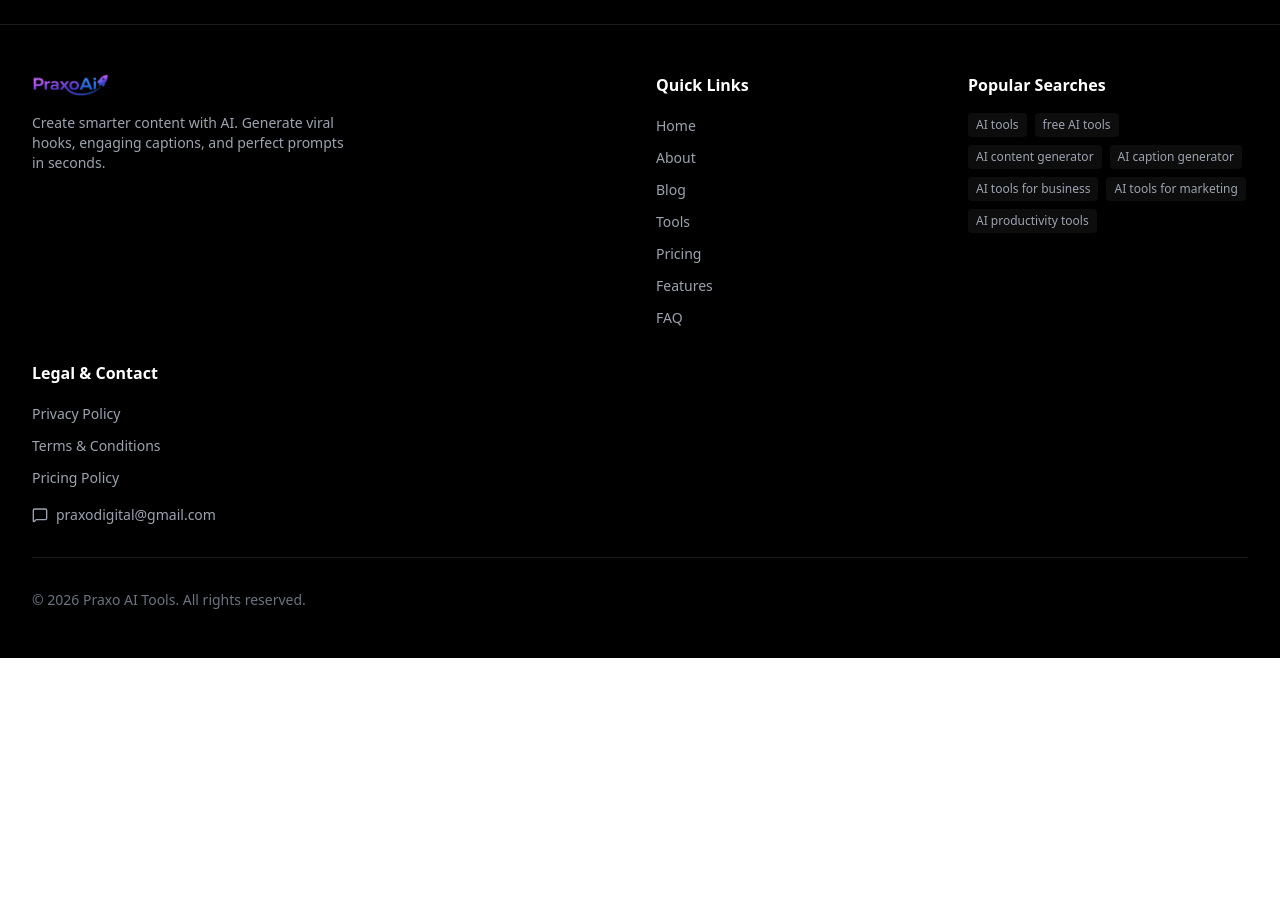
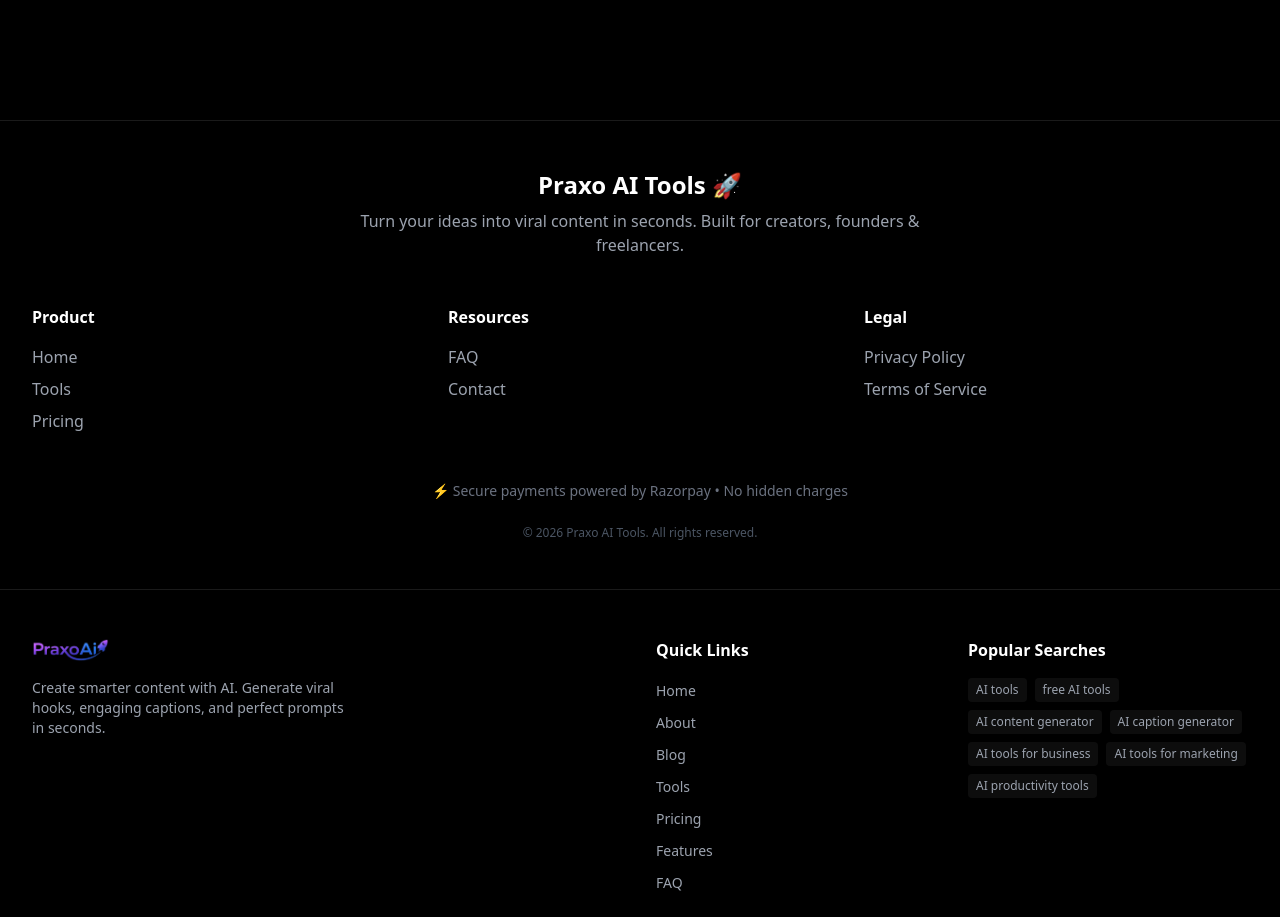
Before and after one commit to praxodigital-netizen/praxo-ai-tools, a React (Vite) app: page / in a window 1280 px wide. Shown: the part 5680-6597 px from the top of the page. Before the commit the page ends 6338 px from the top, so only its background shows below. Built offline with nearby package versions, Linux system fonts and the light colour scheme.

Commit message:
Update Home.tsx

```diff
--- a/src/pages/Home.tsx
+++ b/src/pages/Home.tsx
@@ -609,6 +609,67 @@ useEffect(() => {
   </div>
 
 </section>
+      {/* Footer */}
+<footer className="w-full border-t border-white/10 mt-24">
+
+  <div className="max-w-7xl mx-auto px-4 sm:px-6 lg:px-8 py-12">
+
+    {/* Top Brand Section */}
+    <div className="text-center mb-12">
+      <h3 className="text-2xl font-bold mb-2">
+        Praxo AI Tools 🚀
+      </h3>
+      <p className="text-gray-400 max-w-xl mx-auto">
+        Turn your ideas into viral content in seconds. Built for creators, founders & freelancers.
+      </p>
+    </div>
+
+    {/* Links Section */}
+    <div className="grid grid-cols-1 sm:grid-cols-2 md:grid-cols-3 gap-8 text-center md:text-left">
+
+      {/* Product */}
+      <div>
+        <h4 className="font-semibold mb-4 text-white">Product</h4>
+        <ul className="space-y-2 text-gray-400">
+          <li><a href="/" className="hover:text-purple-400 transition">Home</a></li>
+          <li><a href="/tools" className="hover:text-purple-400 transition">Tools</a></li>
+          <li><a href="#pricing" className="hover:text-purple-400 transition">Pricing</a></li>
+        </ul>
+      </div>
+
+      {/* Resources */}
+      <div>
+        <h4 className="font-semibold mb-4 text-white">Resources</h4>
+        <ul className="space-y-2 text-gray-400">
+          <li><a href="#faq" className="hover:text-purple-400 transition">FAQ</a></li>
+          <li><a href="#contact" className="hover:text-purple-400 transition">Contact</a></li>
+        </ul>
+      </div>
+
+      {/* Legal */}
+      <div>
+        <h4 className="font-semibold mb-4 text-white">Legal</h4>
+        <ul className="space-y-2 text-gray-400">
+          <li><a href="#" className="hover:text-purple-400 transition">Privacy Policy</a></li>
+          <li><a href="#" className="hover:text-purple-400 transition">Terms of Service</a></li>
+        </ul>
+      </div>
+
+    </div>
+
+    {/* Trust Line */}
+    <div className="text-center mt-12 text-sm text-gray-500">
+      ⚡ Secure payments powered by Razorpay • No hidden charges
+    </div>
+
+    {/* Bottom */}
+    <div className="text-center mt-6 text-xs text-gray-600">
+      © {new Date().getFullYear()} Praxo AI Tools. All rights reserved.
+    </div>
+
+  </div>
+
+</footer>
       <LoginModal
         isOpen={isLoginModalOpen}
         onClose={() => setIsLoginModalOpen(false)}
```
